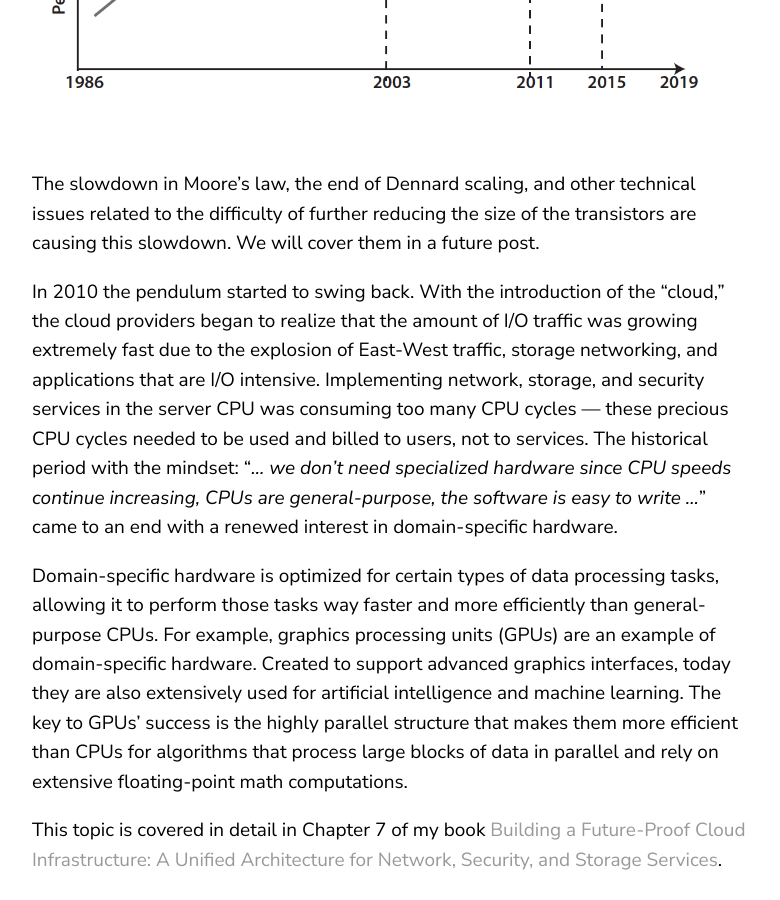
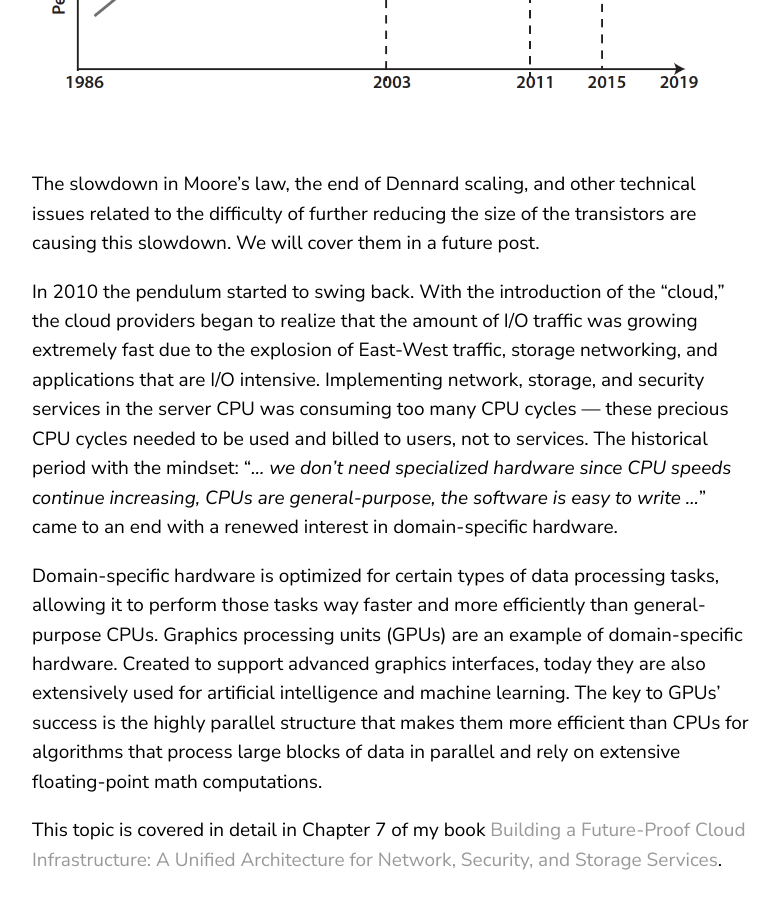
Before and after one commit to silvanogai/silvanogai, a Jekyll site: the page built from _posts/2020-02-22-pendulum.md, in a window 1280 px wide and 900 px high, scrolled down 1414 px. Shown: the whole window, without its empty margins (68-848 px from the left). Built offline with Jekyll 4.4.1, drawn with Linux system fonts in a browser that asks for light colours; comment, search, counter and statistics services are not loaded; some of the changed text lies outside the part shown.

Commit message:
Fixed Pedulum - Second  Draft

```diff
--- a/_posts/2020-02-22-pendolum.md
+++ b/_posts/2020-02-22-pendulum.md
@@ -17,6 +17,6 @@ The slowdown in Moore's law, the end of Dennard scaling, and other technical iss
 In 2010 the pendulum started to swing back. With the introduction of the "cloud," the cloud providers began to realize that the amount of I/O traffic was growing extremely fast due to the explosion of East-West traffic, storage networking, and applications that are I/O intensive. Implementing network, storage, and security services in the server CPU was consuming too many CPU cycles — these precious CPU cycles needed to be used and billed to users, not to services.
 The historical period with the mindset: "*... we don't need specialized hardware since CPU speeds continue increasing, CPUs are general-purpose, the software is easy to write …*" came to an end with a renewed interest in domain-specific hardware.
 
-Domain-specific hardware is optimized for certain types of data processing tasks, allowing it to perform those tasks way faster and more efficiently than general-purpose CPUs. For example, graphics processing units (GPUs) are an example of domain-specific hardware. Created to support advanced graphics interfaces, today they are also extensively used for artificial intelligence and machine learning. The key to GPUs' success is the highly parallel structure that makes them more efficient than CPUs for algorithms that process large blocks of data in parallel and rely on extensive floating-point math computations.
+Domain-specific hardware is optimized for certain types of data processing tasks, allowing it to perform those tasks way faster and more efficiently than general-purpose CPUs. Graphics processing units (GPUs) are an example of domain-specific hardware. Created to support advanced graphics interfaces, today they are also extensively used for artificial intelligence and machine learning. The key to GPUs' success is the highly parallel structure that makes them more efficient than CPUs for algorithms that process large blocks of data in parallel and rely on extensive floating-point math computations.
 
 This topic is covered in detail in Chapter 7 of my book [Building a Future-Proof Cloud Infrastructure: A Unified Architecture for Network, Security, and Storage Services](http://www.informit.com/store/distributed-services-architectureseffectively-deploying-9780136624097).
```
Also changed, not shown: other parts of _posts/2020-02-22-pendulum.md (+1 -1 lines).
